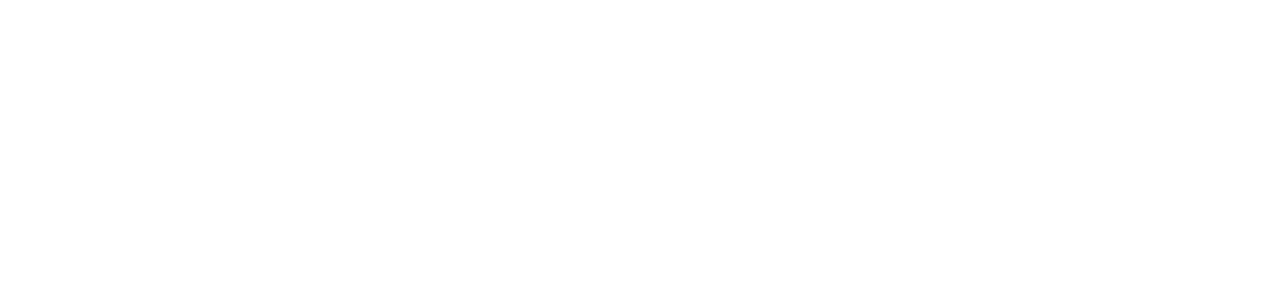
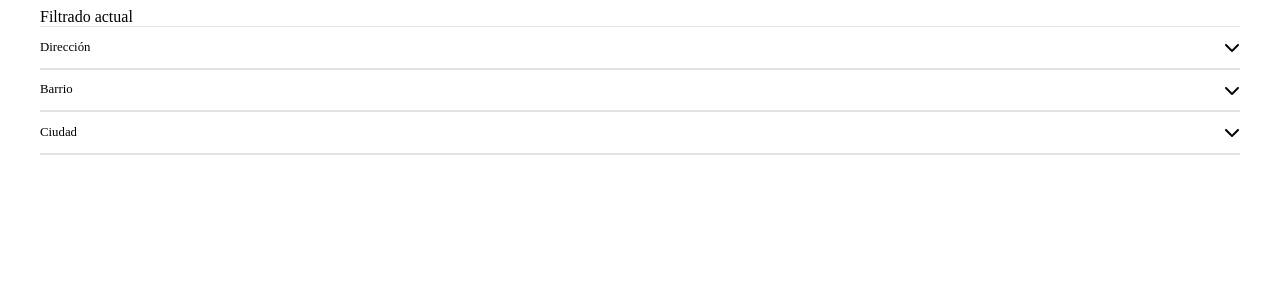
Before and after one commit to ferSiri/realEstate, a React app: page / in a window 1280 px wide. Shown: the top 300 px of the page. Built offline with nearby package versions, Linux system fonts and the light colour scheme.

Commit message:
modificaciones package.json y dependencias / creación context, menu lateral

```diff
--- a/index.html
+++ b/index.html
@@ -3,6 +3,7 @@
 
 <head>
     <title>Document</title>
+    <script src="https://kit.fontawesome.com/e1ab44fc5d.js" crossorigin="anonymous"></script>
 </head>
 
 <body>
--- a/src/App.js
+++ b/src/App.js
@@ -1,16 +1,16 @@
 import React from 'react';
-import MainContextProvider from './Contexts/MainContext';
+import FilterContextProvider from './Contexts/FilterContext';
 
 import Main from './Componentes/Main';
 
 function App() {
 
     return (
-        <MainContextProvider>
+        <FilterContextProvider>
             <div>
                 <Main />
             </div>
-        </MainContextProvider>
+        </FilterContextProvider>
     );
 
 }
--- a/src/Componentes/Main.js
+++ b/src/Componentes/Main.js
@@ -1,13 +1,13 @@
 import React, { useContext } from 'react';
 
-import { MainContext } from '../Contexts/MainContext';
-
+import SideMenu from './SideMenu';
 
 function Main() {
 
     return (
 
         <div>
+            <SideMenu />
         </div>
 
     );
--- /dev/null
+++ b/src/Componentes/MenuTitle.js
@@ -0,0 +1,13 @@
+import React, { useContext } from 'react';
+
+function MenuTitle(props) {
+
+    return (
+        <div className="menu-title">
+            <p>{props.titulo}</p>
+            <span onClick={() => props.openFilter(props.filtro)} className={props.isOpen ? "fas fa-chevron-up" : "fas fa-chevron-down"}></span>
+        </div>
+    );
+}
+
+export default MenuTitle;
--- /dev/null
+++ b/src/Componentes/Search.js
@@ -0,0 +1,23 @@
+import React, { useContext } from 'react';
+import MenuTitle from './MenuTitle';
+
+
+function Search(props) {
+
+    return (
+
+        <div className="search-bar">
+
+            <MenuTitle filtro={props.filtro} titulo={props.nombre} isOpen={props.isOpen} openFilter={props.openFilter} />
+
+            {props.isOpen && <div>
+                <input value={props.filterValue} onChange={(e) => props.changeFilterValue(props.filtro, e.target.value)} type="text"></input>
+                <span onClick={() => props.search()} className="fas fa-search"></span>
+            </div>}
+
+        </div>
+
+    );
+}
+
+export default Search;
--- /dev/null
+++ b/src/Componentes/SideMenu.js
@@ -0,0 +1,46 @@
+import React, { useContext } from 'react';
+
+import Search from './Search';
+
+import { FilterContext } from '../Contexts/FilterContext';
+
+
+function SideMenu() {
+
+    const { filters, setFilters, openFilter } = useContext(FilterContext);
+
+    console.log("works")
+    return (
+
+        <div className="menu-lateral">
+            <div >Filtrado actual</div>
+            <Search
+                openFilter={openFilter}
+                changeFilterValue={setFilters}
+                isOpen={filters.direccion.isOpen}
+                filterValue={filters.direccion.value}
+                nombre={"Dirección"}
+                filtro={"direccion"}
+            />
+            <Search
+                openFilter={openFilter}
+                changeFilterValue={setFilters}
+                isOpen={filters.barrio.isOpen}
+                filterValue={filters.barrio.value}
+                nombre={"Barrio"}
+                filtro={"barrio"}
+            />
+            <Search
+                openFilter={openFilter}
+                changeFilterValue={setFilters}
+                isOpen={filters.ciudad.isOpen}
+                filterValue={filters.ciudad.value}
+                nombre={"Ciudad"}
+                filtro={"ciudad"}
+            />
+        </div>
+
+    );
+}
+
+export default SideMenu;
--- /dev/null
+++ b/src/Contexts/FilterContext.js
@@ -0,0 +1,55 @@
+import React, { createContext, useState } from 'react';
+
+export const FilterContext = createContext();
+
+
+
+const FilterContextProvider = (props) => {
+
+    const [filters, setFilter] = useState({
+        direccion: {
+            value: "",
+            isOpen: false
+        },
+        barrio: {
+            value: "",
+            isOpen: false
+        },
+        ciudad: {
+            value: "",
+            isOpen: false
+        },
+        tipoOperacion: {
+            value: null,
+            isOpen: false
+        }
+    });
+
+    const setFilters = (filter, value) => {
+        setFilter({
+            ...filters,
+            [filter]: {
+                ...filters[filter],
+                value
+            }
+        })
+    };
+
+    const openFilter = (filter) => {
+        setFilter({
+            ...filters,
+            [filter]: {
+                ...filters[filter],
+                isOpen: !filters[filter].isOpen
+            }
+        })
+    };
+
+    return (
+        <FilterContext.Provider value={{ filters, setFilters, openFilter }}>
+            {props.children}
+        </FilterContext.Provider>
+    );
+}
+
+export default FilterContextProvider;
--- a/src/Contexts/MainContext.js
+++ /dev/null
@@ -1,20 +0,0 @@
-import React, { createContext, useState } from 'react';
-
-export const MainContext = createContext();
-
-const MainContextProvider = (props) => {
-
-    const [selectedCard, setCard] = useState(null);
-
-    const setSelectedCard = (card) => {
-        setCard(card)
-    }
-
-    return (
-        <MainContext.Provider value={{ selectedCard, setSelectedCard }}>
-            {props.children}
-        </MainContext.Provider>
-    );
-}
-
-export default MainContextProvider;
--- a/src/Styles/Index.sass
+++ b/src/Styles/Index.sass
@@ -1,129 +1,32 @@
 @import url('https://fonts.googleapis.com/css?family=Roboto:light,black&display=swap')
 
 $roboto: Roboto, sans-serif
-$rojo: #e1020a
-$azul: #0278af
+$azul: rgb(43,156,218)
+$violeta : rgb(136,97,227)
+$naranja : rgb(237,130,63)
+$gris-separador : rgb(228,228,228)
+$gris-regular : rgb(121,121,121)
+$gris-disabled : rgb(243,243,243)
 
-.fuenteGral
-    font-family: $roboto
-    .leyendaLogo
-        color: $rojo
-        display: inline
-        font-weight: bold
-        font-size: 10px
-    .precio
-        color: $azul
-        font-size: 12px
-        font-weight: bolder
-    .tituloEstadias
-        color: white
-        font-size: 20px
-        margin-bottom: 5px
-
-.logo
-    width: 65px
-    padding-right: 10px
-    padding-bottom: 5px
-
-.containerApp
+.menu-lateral
     display: flex
     flex-direction: column
-    justify-content: center
-    align-items: center
+    padding: 0 2em
 
-.containerDiv
-    width: 85%
+    div
+        border-bottom: 1px solid $gris-separador
 
-.marca
-    display: flex
-    align-items: center
-
-.barraStays
-    background: rgb(131,135,136)
-    background: linear-gradient(90deg, rgba(131,135,136,1) 7%, rgba(149,202,204,1) 31%, #307454 44%)
-    width: 100%
-    display: flex
-    justify-content: center
-    flex-direction: column
-    align-items: center
-
-.barraStaysCont
-    display: flex
-    align-items: center
-    justify-content: center
-    width: 90%
-    height: 50px
-
-.stay
-    background-color: white
-    display: inline
-    padding: 5px
-    width: 300px
-    margin: 10px
-    position: relative
-    top: 10px
-    -webkit-box-shadow: 1px 1px 5px 0px rgba(0,0,0,0.5)
-    -moz-box-shadow: 1px 1px 5px 0px rgba(0,0,0,0.5)
-    box-shadow: 1px 1px 5px 0px rgba(0,0,0,0.5)
-    cursor: pointer
-    p
-        margin-top: 5px
-        margin-bottom: 5px
-
-.stayLabel
-    font-size: 9px
-
-.first
-    order: 1
-
-.tituloCard
-    font-size: 30px
-    color: #353434
-
-.cardContainer
+.menu-title
     display: flex
     justify-content: space-between
+    align-items: center
+    width: 100%
 
-.card
-    width: 280px
-    margin: 8px
-    -webkit-box-shadow: 1px 1px 5px 0px rgba(0,0,0,0.5)
-    -moz-box-shadow: 1px 1px 5px 0px rgba(0,0,0,0.5)
-    box-shadow: 1px 1px 5px 0px rgba(0,0,0,0.5)
+    p
+        font-size: 0.8em
 
-.cardImg
-    height: 250px
-
-.cardFoot
-    padding: 10px
-
-.cardFootRight
-    float: right
-
-.cardTextTop
-    font-size: 12px
-    padding-left: 3px
-
-.containerRightFoot
+.search-bar
     display: flex
-    flex-direction: column
-    justify-content: right !important
-
-.cardPrice
-    color: $rojo
-    font-size: 20px
-    font-weight: bold
-
-.cardDesc
-    color: $rojo
-    padding-top: 1px
-    font-size: 17px
-    font-weight: bold
-
-.ver
-    color: $azul
-    font-size: 12px
-    cursor: pointer
-    float: right
-    padding-right: 10px
-    padding-bottom: 10px
+    justify-content: space-between
+    align-items: center
+    width: 100%
--- a/webpack.config.js
+++ b/webpack.config.js
@@ -12,7 +12,7 @@
         use: {
           loader: 'babel-loader',
           options: {
-            presets: ['env', 'react']
+            presets: ["@babel/preset-react"]
           }
         }
       },
```
Also changed, not shown: package.json (+5 -9 lines).
